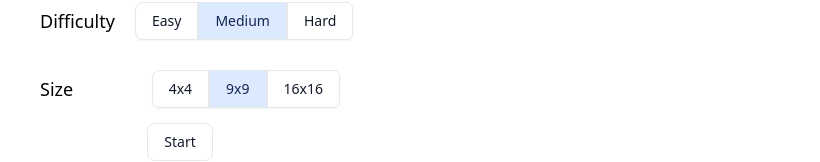
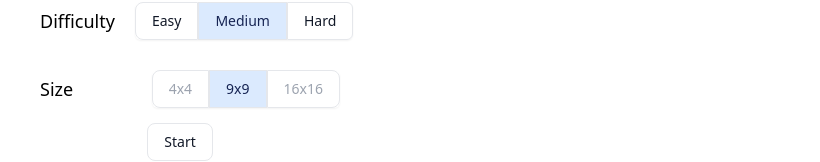
Before and after one commit to kolton-musgrove/Sudoku-Dog, a SvelteKit app: page /menu in a window 1280 px wide. Shown: the part 229-391 px from the top of the page, without its empty margins (460-1280 px from the left). Built offline with nearby package versions, Linux system fonts and the light colour scheme.

Commit message:
disable alternative sizes

```diff
--- a/src/routes/menu/+page.svelte
+++ b/src/routes/menu/+page.svelte
@@ -136,7 +136,8 @@
 					on:click={() => (size = 4)}
 					type="button"
 					class:active={size === 4}
-					class="rounded-l-lg border border-gray-200 bg-white px-4 py-2 text-sm font-medium text-gray-900 hover:bg-gray-100 hover:text-blue-700 focus:z-10 focus:text-blue-700 focus:ring-2 focus:ring-blue-700 active:bg-gray-100 active:text-blue-700 dark:border-gray-600 dark:bg-gray-700 dark:text-white dark:hover:bg-gray-600 dark:hover:text-white dark:focus:text-white dark:focus:ring-blue-500"
+					disabled={true}
+					class="rounded-l-lg border border-gray-200 bg-white px-4 py-2 text-sm font-medium text-gray-400 dark:border-gray-600 dark:bg-gray-700 dark:text-white"
 				>
 					4x4
 				</button>
@@ -152,7 +153,8 @@
 					on:click={() => (size = 16)}
 					type="button"
 					class:active={size === 16}
-					class="active:bg-grey-100 rounded-r-md border border-gray-200 bg-white px-4 py-2 text-sm font-medium text-gray-900 hover:bg-gray-100 hover:text-blue-700 focus:z-10 focus:text-blue-700 focus:ring-2 focus:ring-blue-700 active:text-blue-700 dark:border-gray-600 dark:bg-gray-700 dark:text-white dark:hover:bg-gray-600 dark:hover:text-white dark:focus:text-white dark:focus:ring-blue-500"
+					disabled={true}
+					class="rounded-r-lg border border-gray-200 bg-white px-4 py-2 text-sm font-medium text-gray-400 dark:border-gray-600 dark:bg-gray-700 dark:text-white"
 				>
 					16x16
 				</button>
```
